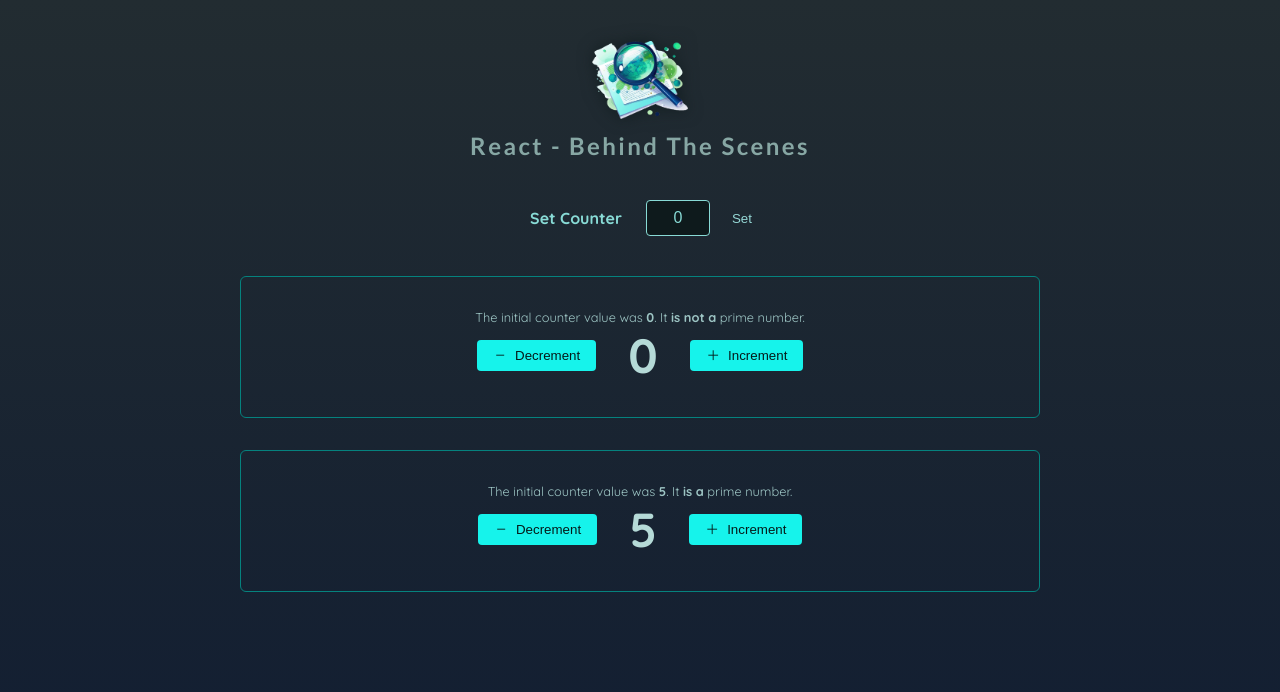
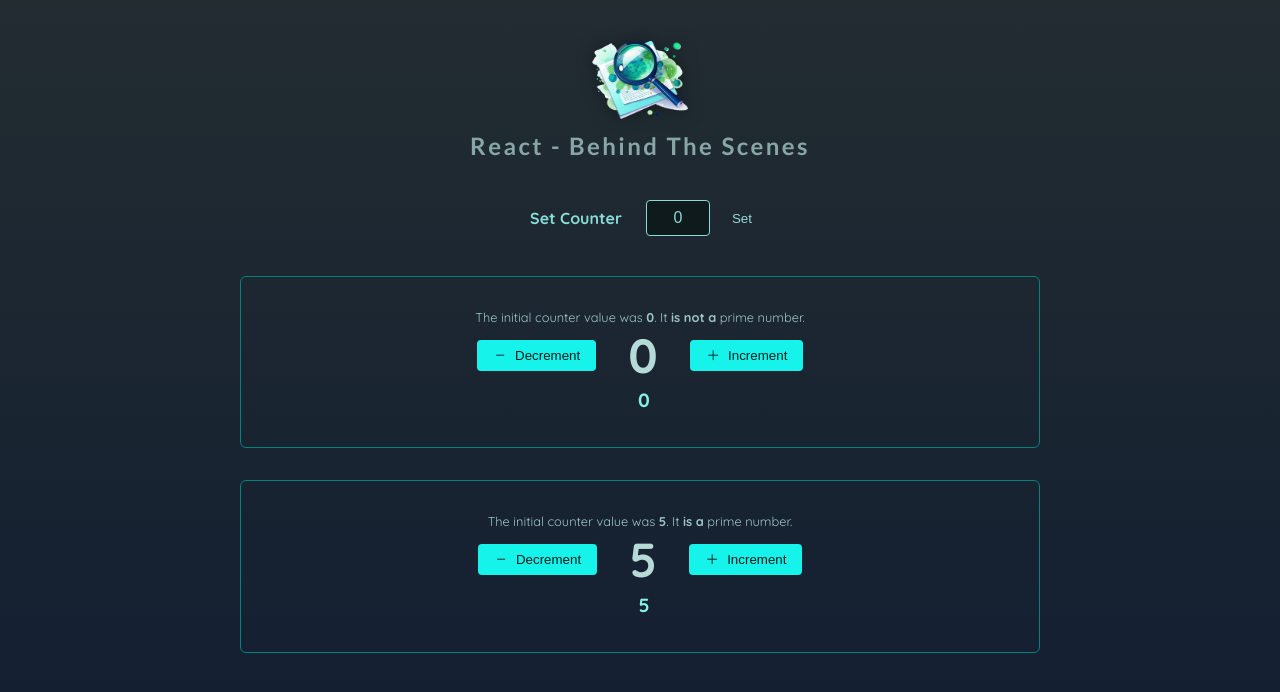
Before and after one commit to liaopeichen/react-project-behind-the-scenes, a React (Vite) app: page / in a window 1280 px wide. Shown: the top 692 px of the page. Built offline with nearby package versions, Linux system fonts and the light colour scheme.

Commit message:
explore state scoping in React components and use random IDs to ensure effective key usage

```diff
--- a/src/components/Counter/Counter.jsx
+++ b/src/components/Counter/Counter.jsx
@@ -5,6 +5,7 @@
 import PlusIcon from "../UI/Icons/PlusIcon.jsx";
 import CounterOutput from "./CounterOutput.jsx";
 import { log } from "../../log.js";
+import CounterHistory from "./CounterHistory.jsx";
 
 function isPrime(number) {
   log("Calculating if is prime number", 2, "other");
@@ -33,21 +34,29 @@
   );
 
   // const [counter, setCounter] = useState(initialCount);
-  const [counterChanges, setCounterChanges] = useState([initialCount]);
+  const [counterChanges, setCounterChanges] = useState([
+    { value: initialCount, id: Math.random() * 1000 },
+  ]);
 
   const currentCounter = counterChanges.reduce(
-    (prevCounter, counterChange) => prevCounter + counterChange,
+    (prevCounter, counterChange) => prevCounter + counterChange.value,
     0
   );
 
   const handleDecrement = useCallback(function handleDecrement() {
     // setCounter((prevCounter) => prevCounter - 1);
-    setCounterChanges((prevCounterChanges) => [-1, ...prevCounterChanges]);
+    setCounterChanges((prevCounterChanges) => [
+      { value: -1, id: Math.random() * 1000 },
+      ...prevCounterChanges,
+    ]);
   }, []);
 
   const handleIncrement = useCallback(function handleIncrement() {
     // setCounter((prevCounter) => prevCounter + 1);
-    setCounterChanges((prevCounterChanges) => [1, ...prevCounterChanges]);
+    setCounterChanges((prevCounterChanges) => [
+      { value: 1, id: Math.random() * 1000 },
+      ...prevCounterChanges,
+    ]);
   }, []);
 
   return (
@@ -65,6 +74,7 @@
           Increment
         </IconButton>
       </p>
+      <CounterHistory history={counterChanges} />
     </section>
   );
 });
--- a/src/components/Counter/CounterHistory.jsx
+++ b/src/components/Counter/CounterHistory.jsx
@@ -1,9 +1,9 @@
-import { useState } from 'react';
+import { useState } from "react";
 
-import { log } from '../../log.js';
+import { log } from "../../log.js";
 
 function HistoryItem({ count }) {
-  log('<HistoryItem /> rendered', 3);
+  log("<HistoryItem /> rendered", 3);
 
   const [selected, setSelected] = useState(false);
 
@@ -12,19 +12,19 @@
   }
 
   return (
-    <li onClick={handleClick} className={selected ? 'selected' : undefined}>
+    <li onClick={handleClick} className={selected ? "selected" : undefined}>
       {count}
     </li>
   );
 }
 
 export default function CounterHistory({ history }) {
-  log('<CounterHistory /> rendered', 2);
+  log("<CounterHistory /> rendered", 2);
 
   return (
     <ol>
-      {history.map((count, index) => (
-        <HistoryItem key={index} count={count} />
+      {history.map((count) => (
+        <HistoryItem key={count.id} count={count.value} />
       ))}
     </ol>
   );
--- a/src/components/UI/IconButton.jsx
+++ b/src/components/UI/IconButton.jsx
@@ -2,7 +2,7 @@
 
 import { log } from "../../log.js";
 
-const IconButton = memo(function ({ children, icon, ...props }) {
+const IconButton = memo(function IconButton({ children, icon, ...props }) {
   log("<IconButton /> rendered", 2);
 
   const Icon = icon;
```
